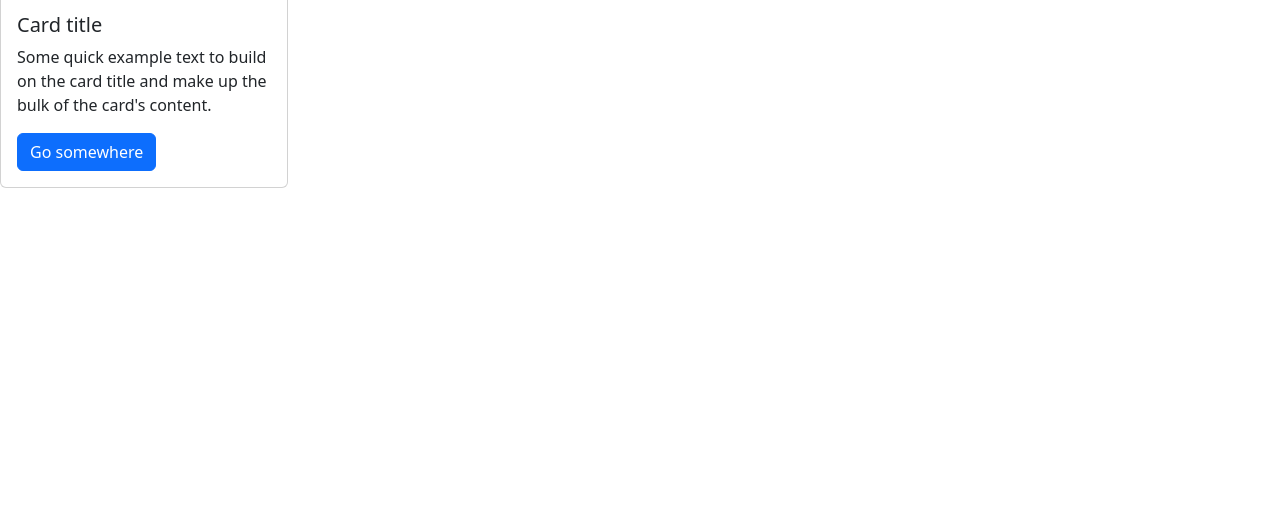
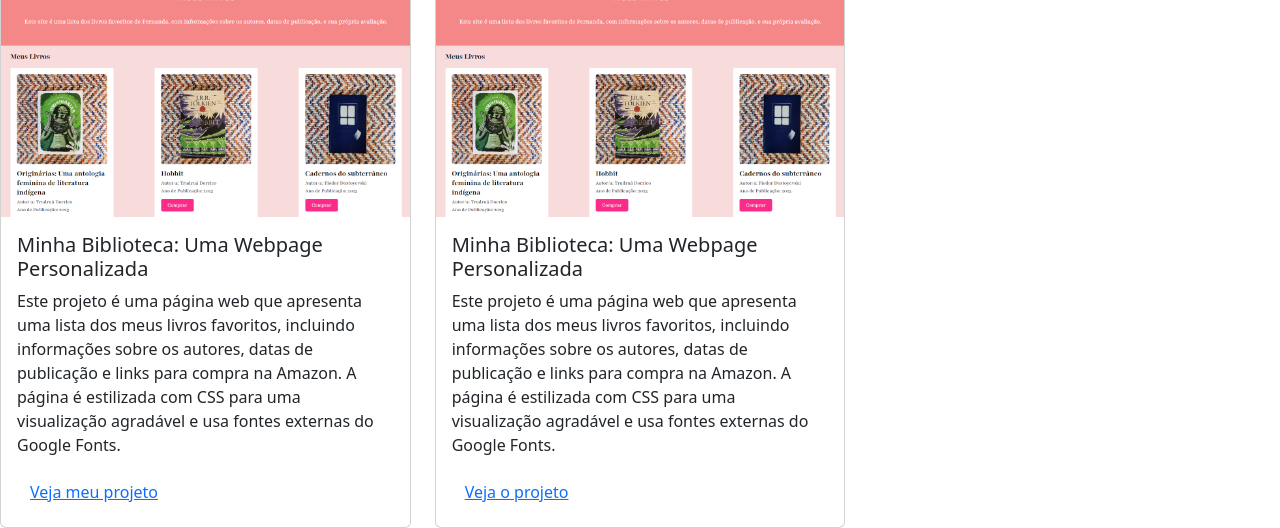
Before and after one commit to Marinho777x/Portf-lio---Lucas, a plain HTML site: page index.html in a window 1280 px wide. Shown: the part 441-969 px from the top of the page. Before the commit the page ends 800 px from the top, so only its background shows below. Drawn offline with nearby package versions, Linux system fonts and the light colour scheme.

Commit message:
criamos o sgundo card

```diff
--- a/index.html
+++ b/index.html
@@ -33,19 +33,40 @@
         <h2>Meus projetos</h2>
         <div class="row">
             <div class="col-md-4">
-                <div class="card" style="width: 18rem;">
-                    <img src="..." class="card-img-top" alt="..." />
+                <div class="card">
+                    <img src="./img/projeto-1.png" class="card-img-top" alt="imagem do progeto 1" />
                     <div class="card-body">
-                      <h5 class="card-title">Card title</h5>
-                      <p class="card-text">
-                        Some quick example text to build on the card title and make up the bulk of
-                        the card's content.
-                      </p>
-                      <a href="#" class="btn btn-primary">Go somewhere</a>
+                        <h5 class="card-title">Minha Biblioteca: Uma Webpage Personalizada</h5>
+                        <p class="card-text">
+                            Este projeto é uma página web que apresenta uma lista dos meus livros
+                            favoritos, incluindo informações sobre os autores, datas de publicação e
+                            links para compra na Amazon. A página é estilizada com CSS para uma
+                            visualização agradável e usa fontes externas do Google Fonts.
+                        </p>
+                        <button type="button" class="btn btn-link">Veja meu projeto</button>
                     </div>
+                </div>
+            </div>
+            <div class="col-md-4">
+                <div class="card">
+                  <img
+                    src="img/projeto-1.png"
+                    class="card-img-top"
+                    alt="Imagem do projeto de biblioteca virtual"
+                  />
+                  <div class="card-body">
+                    <h5 class="card-title">Minha Biblioteca: Uma Webpage Personalizada</h5>
+                    <p class="card-text">
+                      Este projeto é uma página web que apresenta uma lista dos meus livros
+                      favoritos, incluindo informações sobre os autores, datas de publicação e
+                      links para compra na Amazon. A página é estilizada com CSS para uma
+                      visualização agradável e usa fontes externas do Google Fonts.
+                    </p>
+                    <button type="button" class="btn btn-link">Veja o projeto</button>
                   </div>
+                </div>
+          </div>
         </div>
-      </main>
     </main>
 </body>
 <script src="https://cdn.jsdelivr.net/npm/bootstrap@5.3.3/dist/js/bootstrap.bundle.min.js"
```
